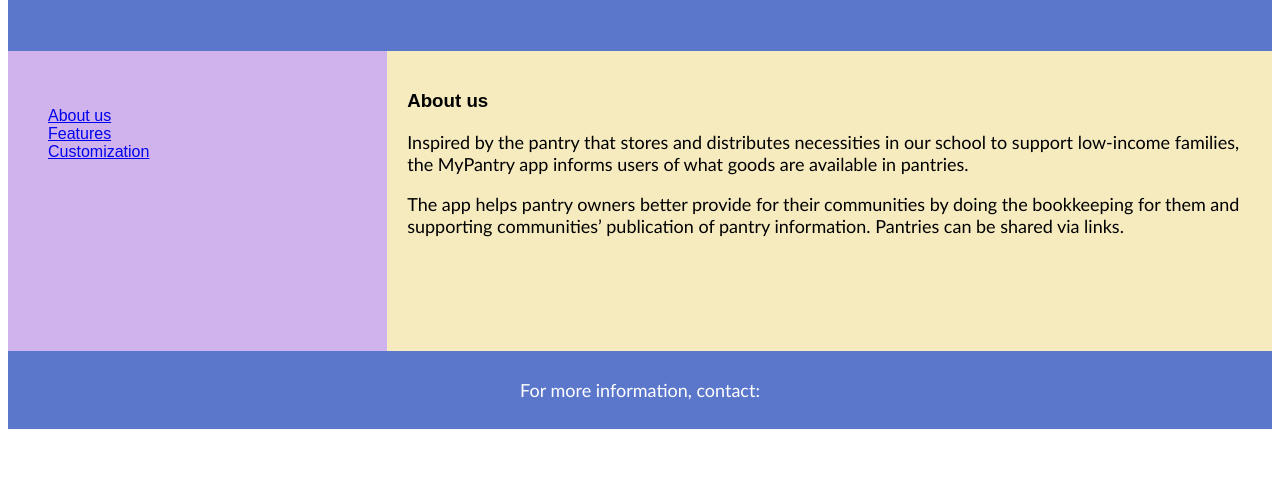
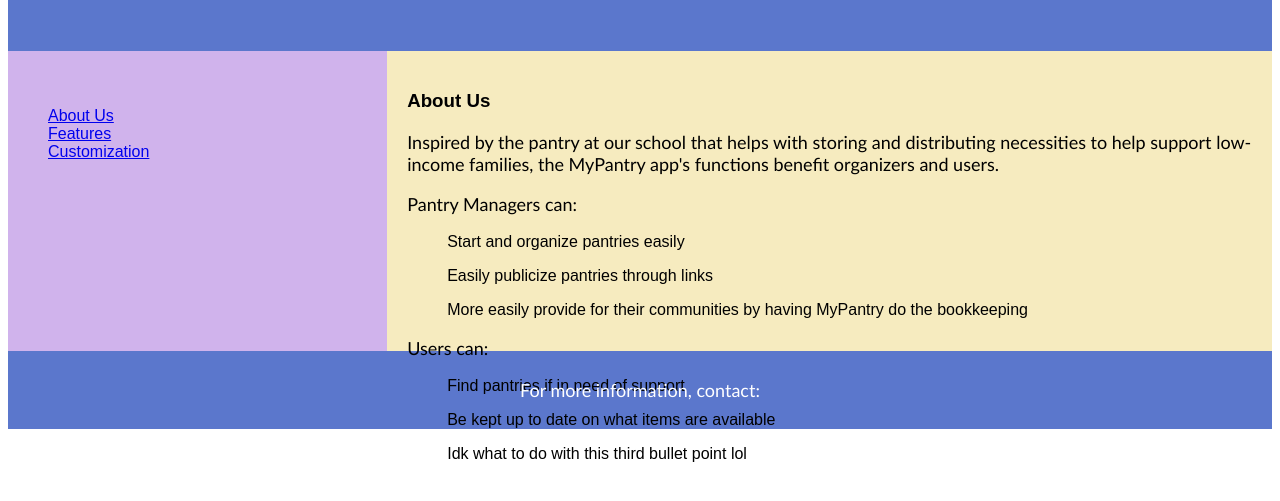
Before and after one commit to notken12/my-pantry, a website: page index.html in a window 1280 px wide. Shown: the part 165-666 px from the top of the page. Drawn offline with Linux system fonts and the light colour scheme.

Commit message:
Changed About Us text

```diff
--- a/index.html
+++ b/index.html
@@ -88,7 +88,7 @@
     <section>
       <nav>
         <ul>
-          <li><a href="#">About us</a></li>
+          <li><a href="#">About Us</a></li>
           <li><a href="#">Features</a></li>
           <li><a href="#">Customization</a></li>
         </ul>
@@ -97,9 +97,17 @@
       </style>
 
       <article>
-        <h1>About us</h1>
-        <p>Inspired by the pantry that stores and distributes necessities in our school to support low-income families, the MyPantry app informs users of what goods are available in pantries.</p>
-        <p>The app helps pantry owners better provide for their communities by doing the bookkeeping for them and supporting communities’ publication of pantry information. Pantries can be shared via links.
+        <h1>About Us</h1>
+        <p>Inspired by the pantry at our school that helps with storing and distributing necessities to help support low-income families, the MyPantry app's functions benefit organizers and users.</p>
+        <p>Pantry Managers can:
+          <ul>Start and organize pantries easily</ul>
+          <ul>Easily publicize pantries through links</ul>
+          <ul>More easily provide for their communities by having MyPantry do the bookkeeping</ul>
+        </p>
+        <p>Users can:
+          <ul>Find pantries if in need of support</ul>
+          <ul>Be kept up to date on what items are available</ul>
+          <ul>Idk what to do with this third bullet point lol</ul>
         </p>
       </article>
       <style>
```
